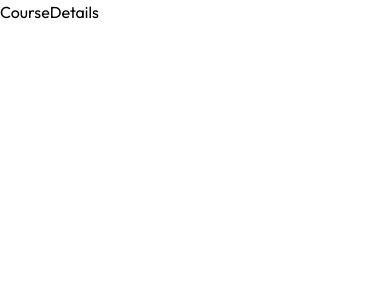
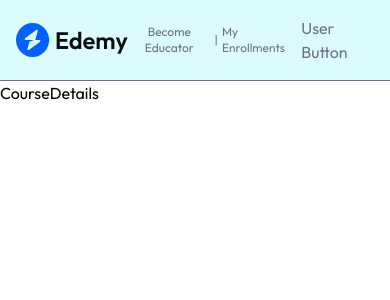
Before and after one commit to Dilinaraveen/crawlee, a React (Vite) app in the folder client/: page /course/605c72efb3f1c2b1f8e4e1a1 in a window 390 px wide. Shown: the top 300 px of the page. Built offline with nearby package versions, Linux system fonts and the light colour scheme.

Commit message:
created navbar

```diff
--- a/client/src/App.jsx
+++ b/client/src/App.jsx
@@ -1,4 +1,4 @@
-import { Route, Routes } from "react-router-dom"
+import { Route, Routes, useMatch } from "react-router-dom"
 import Home from "./pages/students/Home"
 import CourseList from "./pages/students/CourseList"
 import CourseDetails from "./pages/students/CourseDetails"
@@ -10,11 +10,15 @@ import Dashboard from "./pages/educator/Dashboard"
 import AddCourse from "./pages/educator/AddCourse"
 import MyCourses from "./pages/educator/MyCourses"
 import StudentsEnrolled from "./pages/educator/StudentsEnrolled"
+import Navbar from "./components/students/Navbar"
 
 function App() {
 
+  const isEducatorRoute = useMatch('/educator/*')
+
   return (
-    <div>
+    <div className="text-default min-h-screen bg-white">
+      {!isEducatorRoute && <Navbar />}
       <Routes>
         <Route path="/" element={<Home />} />
         <Route path="/course-list" element={<CourseList />} />
--- a/client/src/components/students/Navbar.jsx
+++ b/client/src/components/students/Navbar.jsx
@@ -1,9 +1,50 @@
 import React from 'react'
+import { assets } from '../../assets/assets'
+import { Link, useLocation } from 'react-router-dom'
 
 function Navbar() {
-  return (
-    <div>Navbar</div>
-  )
+
+    const location = useLocation();
+
+    const isCoursesListPage= location.pathname.includes( '/course-list' );
+
+    const user = true;
+    const isEducator = false;
+
+    return (
+        <div className={`flex items-center justify-between px-4 sm:px-10 md:px-14 lg:px-36 border-b border-gray-500 py-4 ${isCoursesListPage ? 'bg-white' : 'bg-cyan-100/70'}`}>
+      <img  src={assets.logo} alt="Logo" className="w-28 lg:w-32 cursor-pointer" />
+      <div className="md:flex hidden items-center gap-5 text-gray-500">
+        <div className="flex items-center gap-5">
+          {
+            user && <>
+              <button>{isEducator ? 'Educator Dashboard' : 'Become Educator'}</button>
+              | <Link to='/my-enrollments' >My Enrollments</Link>
+            </>
+          }
+        </div>
+        {user
+          ? <div>User Button</div>
+          : <button  className="bg-blue-600 text-white px-5 py-2 rounded-full">
+            Create Account
+          </button>}
+      </div>
+      {/* For Phone Screens */}
+      <div className='md:hidden flex items-center gap-2 sm:gap-5 text-gray-500'>
+        <div className="flex items-center gap-1 sm:gap-2 max-sm:text-xs">
+          <button>{isEducator ? 'Educator Dashboard' : 'Become Educator'}</button>
+          | {
+            user && <Link to='/my-enrollments' >My Enrollments</Link>
+          }
+        </div>
+        {user
+          ? <div>User Button</div>
+          : <button >
+            <img src={assets.user_icon} alt="" />
+          </button>}
+      </div>
+    </div>
+    )
 }
 
 export default Navbar
--- /dev/null
+++ b/client/src/context/AppContext.jsx
@@ -0,0 +1,16 @@
+import { createContext } from "react";
+
+export const AppContext = createContext();
+
+export const AppContextProvider = (props) => {
+
+    const value = {
+
+    }
+
+    return (
+        <AppContext.Provider value={value}>
+            {props.children}
+        </AppContext.Provider>
+    )
+}
--- a/client/src/main.jsx
+++ b/client/src/main.jsx
@@ -3,11 +3,14 @@ import { createRoot } from 'react-dom/client'
 import './index.css'
 import App from './App.jsx'
 import { BrowserRouter } from 'react-router-dom'
+import { AppContextProvider } from './context/AppContext.jsx'
 
 createRoot(document.getElementById('root')).render(
 
   <BrowserRouter>
-    <App />
+    <AppContextProvider>
+      <App />
+    </AppContextProvider>
   </BrowserRouter>
   ,
 )
```
Also changed, not shown: 1 other file (tests, documents, lock files or other folders).
